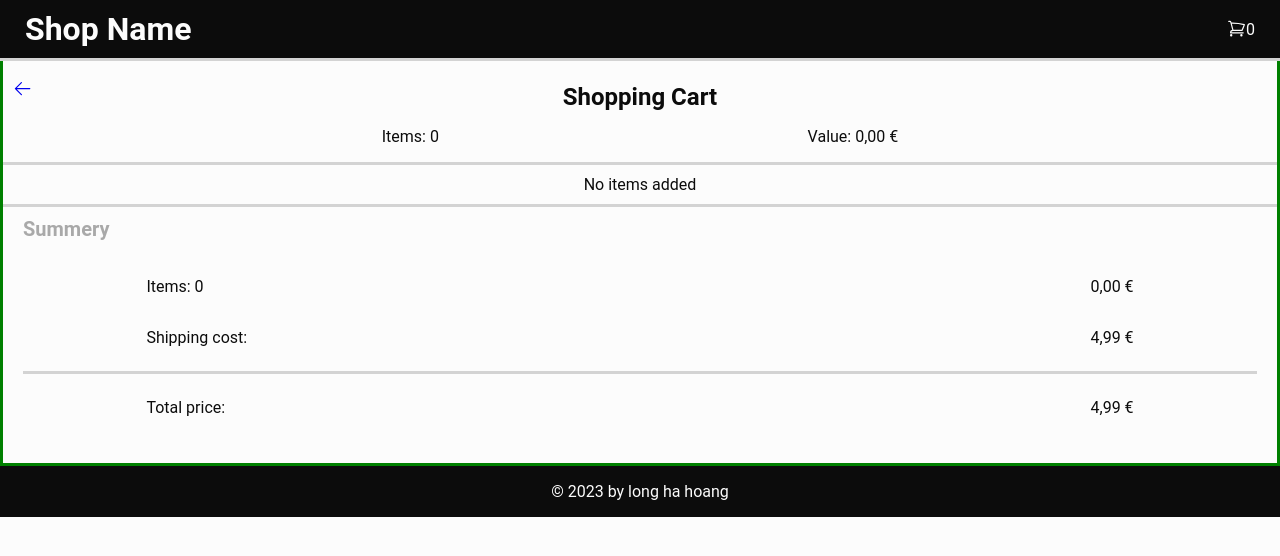
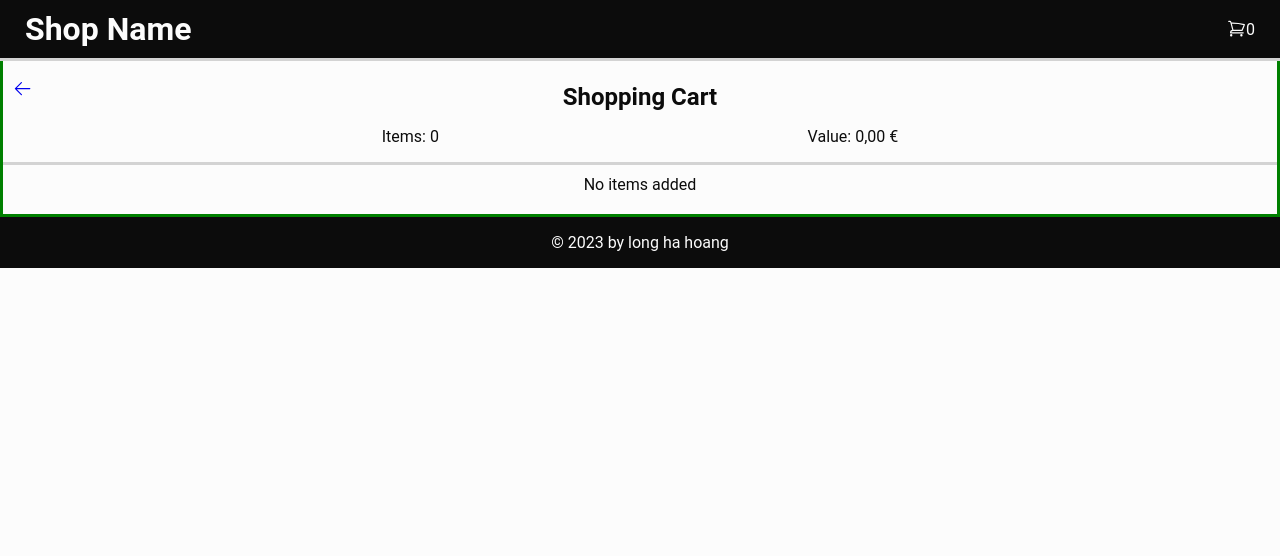
Before and after one commit to Long-HaHoang/capstone-project, a Next.js app: page /ShoppingCart in a window 1280 px wide. Shown: the top 556 px of the page. Built offline with nearby package versions, Linux system fonts and the light colour scheme.

Commit message:
Refactor summery section item amount for readability

```diff
--- a/pages/ShoppingCart/index.js
+++ b/pages/ShoppingCart/index.js
@@ -49,11 +49,16 @@ export default function ShoppingCartPage({ cartItems, onDeleteItem }) {
           })
         )}
       </Styled.CartItemList>
+      {cartItems.length !== 0 ? (
         <Styled.SummerySection>
           <Styled.SummeryHeader>Summery</Styled.SummeryHeader>
           <Styled.SummeryCard>
             <Styled.SummeryParagraph>
-            <span>Items: {sumOfAllItemAmount}</span>
+              <span>
+                {`${
+                  sumOfAllItemAmount === 1 ? "Item" : "Items"
+                } (${sumOfAllItemAmount})`}
+              </span>
               <span>{formatNumberToDeCurrency(sumOfAllItemPrices)}</span>
             </Styled.SummeryParagraph>
             <Styled.SummeryParagraph>
@@ -69,6 +74,7 @@ export default function ShoppingCartPage({ cartItems, onDeleteItem }) {
             </Styled.SummeryParagraph>
           </Styled.SummeryCard>
         </Styled.SummerySection>
+      ) : null}
     </Styled.MainContent>
   );
 }
```
Lines whose indentation alone changed are shown as unchanged.
